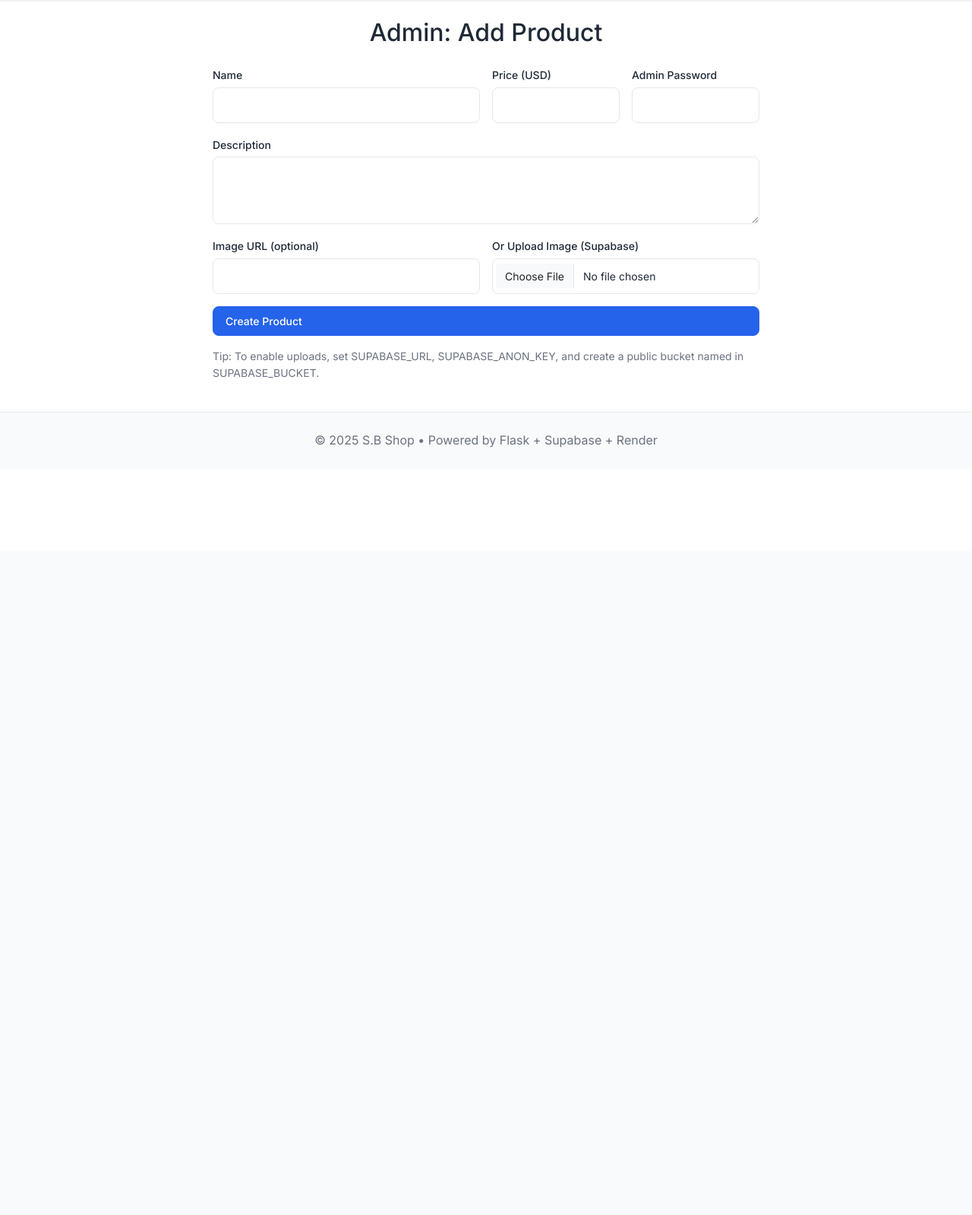
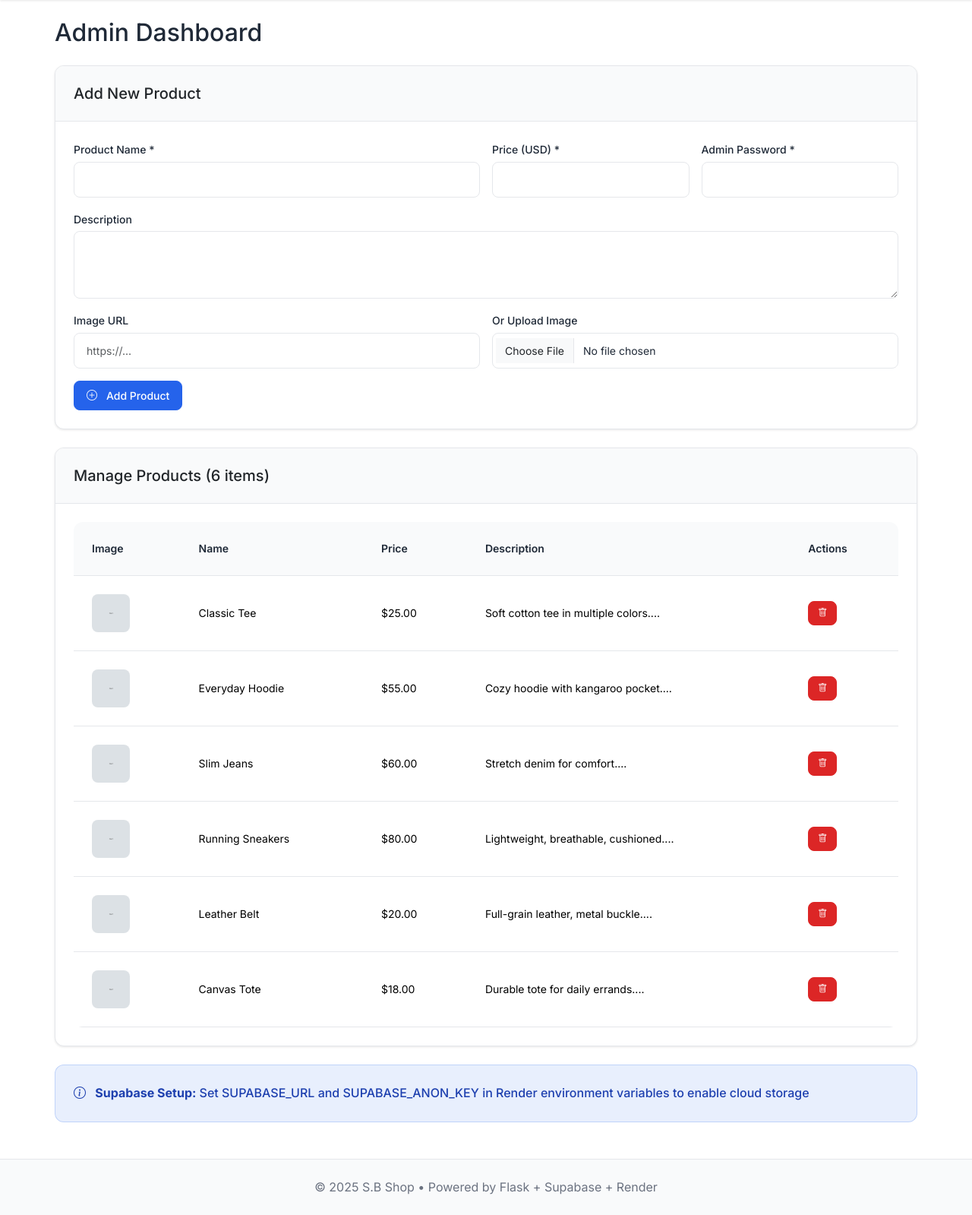
Before and after one commit to ricardobaharally001-web/take-2, a Flask app: page /admin in a window 1280 px wide. Shown: the part 75-1674 px from the top of the page at 76% size. Before the commit the page ends 664 px from the top, so only its background shows below. Run offline with Flask 3, Linux system fonts and the light colour scheme.

Commit message:
Update admin.html

```diff
--- a/templates/admin.html
+++ b/templates/admin.html
@@ -1,38 +1,104 @@
 {% extends "base_store.html" %}
 {% block content %}
-<h2 class="text-center mb-4">Admin: Add Product</h2>
-<form class="mx-auto" style="max-width: 720px;" method="POST" enctype="multipart/form-data">
+<h2 class="mb-4">Admin Dashboard</h2>
+
+<!-- Add Product Form -->
+<div class="card mb-4">
+    <div class="card-header">
+        <h5 class="mb-0">Add New Product</h5>
+    </div>
+    <div class="card-body">
+        <form method="POST" action="{{ url_for('store.admin_add_product') }}" enctype="multipart/form-data">
             <div class="row g-3">
                 <div class="col-md-6">
-      <label class="form-label">Name</label>
-      <input class="form-control" name="name" required>
+                    <label class="form-label">Product Name *</label>
+                    <input type="text" class="form-control" name="name" required>
                 </div>
                 <div class="col-md-3">
-      <label class="form-label">Price (USD)</label>
+                    <label class="form-label">Price (USD) *</label>
                     <input type="number" step="0.01" class="form-control" name="price" required>
                 </div>
                 <div class="col-md-3">
-      <label class="form-label">Admin Password</label>
-      <input class="form-control" name="pw" type="password" required>
+                    <label class="form-label">Admin Password *</label>
+                    <input type="password" class="form-control" name="pw" required>
                 </div>
                 <div class="col-12">
                     <label class="form-label">Description</label>
                     <textarea class="form-control" rows="3" name="description"></textarea>
                 </div>
                 <div class="col-md-6">
-      <label class="form-label">Image URL (optional)</label>
-      <input class="form-control" name="image_url">
+                    <label class="form-label">Image URL</label>
+                    <input type="url" class="form-control" name="image_url" placeholder="https://...">
                 </div>
                 <div class="col-md-6">
-      <label class="form-label">Or Upload Image (Supabase)</label>
-      <input class="form-control" type="file" name="image_file" accept="image/*">
+                    <label class="form-label">Or Upload Image</label>
+                    <input type="file" class="form-control" name="image_file" accept="image/*">
                 </div>
-    <div class="col-12 d-grid">
-      <button class="btn btn-primary">Create Product</button>
+                <div class="col-12">
+                    <button type="submit" class="btn btn-primary">
+                        <i class="bi bi-plus-circle me-2"></i>Add Product
+                    </button>
                 </div>
             </div>
-  <p class="text-muted small mt-3">
-    Tip: To enable uploads, set SUPABASE_URL, SUPABASE_ANON_KEY, and create a public bucket named in SUPABASE_BUCKET.
-  </p>
         </form>
+    </div>
+</div>
+
+<!-- Products List -->
+<div class="card">
+    <div class="card-header">
+        <h5 class="mb-0">Manage Products ({{ products|length }} items)</h5>
+    </div>
+    <div class="card-body">
+        {% if products %}
+        <div class="table-responsive">
+            <table class="table">
+                <thead>
+                    <tr>
+                        <th>Image</th>
+                        <th>Name</th>
+                        <th>Price</th>
+                        <th>Description</th>
+                        <th>Actions</th>
+                    </tr>
+                </thead>
+                <tbody>
+                    {% for p in products %}
+                    <tr>
+                        <td>
+                            <img src="{{ p.image }}" alt="{{ p.name }}"
+                                 style="width: 50px; height: 50px; object-fit: cover; border-radius: 8px;">
+                        </td>
+                        <td>{{ p.name }}</td>
+                        <td>${{ '%.2f'|format(p.price) }}</td>
+                        <td>{{ p.description[:50] }}...</td>
+                        <td>
+                            <form method="POST" action="{{ url_for('store.admin_delete_product', pid=p.id) }}"
+                                  style="display: inline;" onsubmit="return confirm('Delete this product?');">
+                                <input type="hidden" name="pw" value="{{ request.args.get('pw', '') }}">
+                                <button type="submit" class="btn btn-sm btn-danger">
+                                    <i class="bi bi-trash"></i>
+                                </button>
+                            </form>
+                        </td>
+                    </tr>
+                    {% endfor %}
+                </tbody>
+            </table>
+        </div>
+        {% else %}
+        <p class="text-muted text-center">No products yet. Add your first product above!</p>
+        {% endif %}
+    </div>
+</div>
+
+<div class="alert alert-info mt-4">
+    <i class="bi bi-info-circle me-2"></i>
+    <strong>Supabase Setup:</strong>
+    {% if config.SUPABASE_URL %}
+        Connected to Supabase
+    {% else %}
+        Set SUPABASE_URL and SUPABASE_ANON_KEY in Render environment variables to enable cloud storage
+    {% endif %}
+</div>
 {% endblock %}
```
Lines whose indentation alone changed are shown as unchanged.
